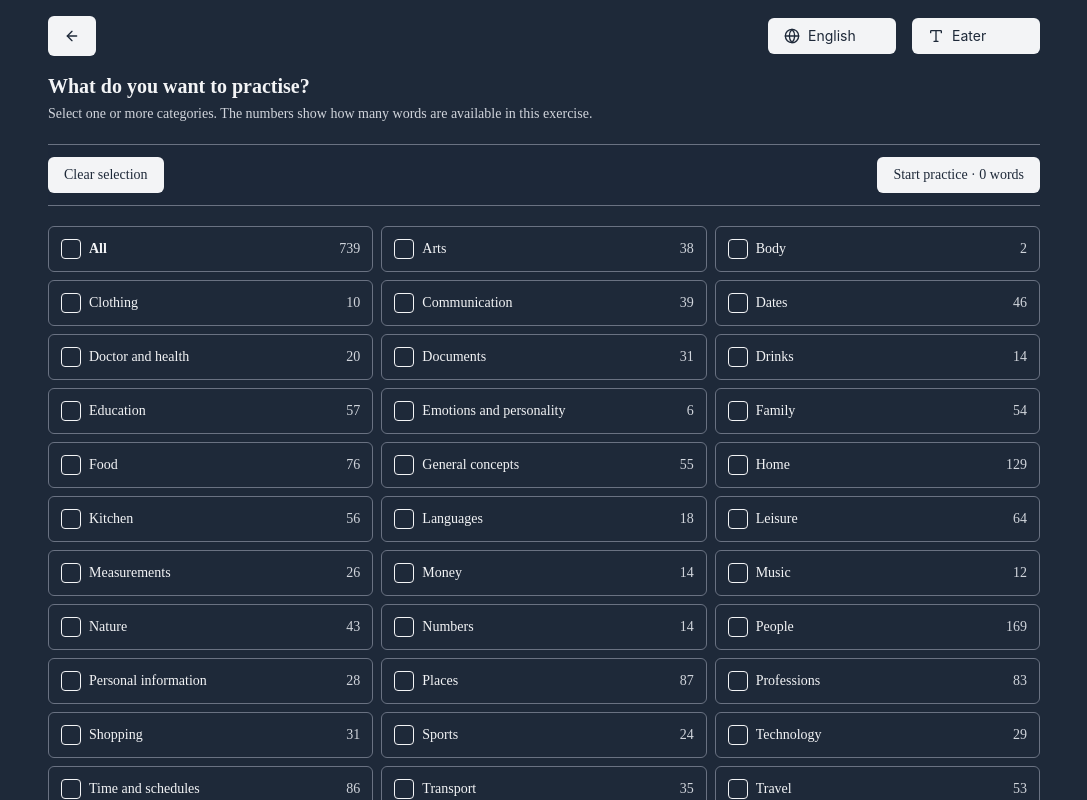
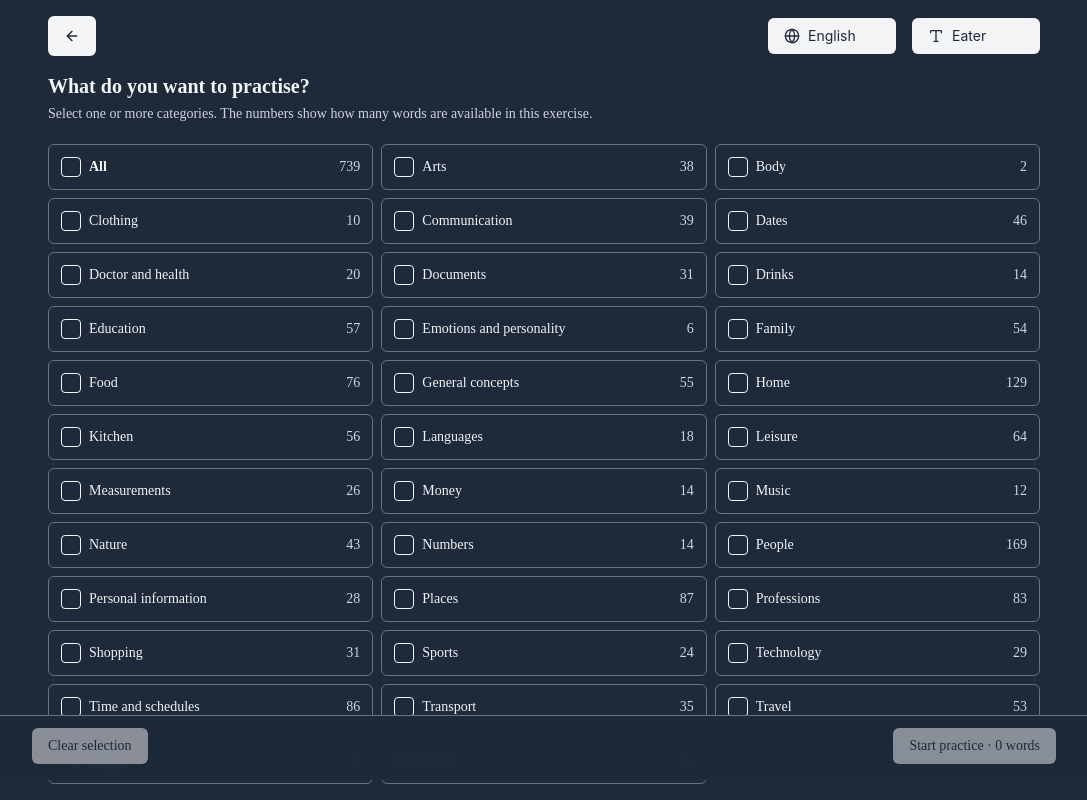
Before and after one commit to sebalovi18/german-to-practice, a Vue app: page /practice/articles in a window 1280 px wide. Shown: the whole page, without its empty margins (96-1183 px from the left). Built offline with nearby package versions, Linux system fonts and the light colour scheme; a web font is replaced by a local one.

Commit message:
Keep practice category actions at bottom

```diff
--- a/src/components/BaseCategorySelector.vue
+++ b/src/components/BaseCategorySelector.vue
@@ -83,7 +83,7 @@ function startPractice () {
 
 <template>
   <section
-    class="space-y-5"
+    class="space-y-5 pb-36 sm:pb-24"
   >
     <header
       class="space-y-1"
@@ -101,11 +101,14 @@ function startPractice () {
     </header>
 
     <div
-      class="sticky top-0 z-10 flex flex-col gap-2 border-y border-gray-500 bg-foreground/95 py-3 backdrop-blur sm:flex-row sm:items-center sm:justify-between"
+      class="fixed inset-x-0 bottom-0 z-20 border-t border-gray-500 bg-foreground/95 px-4 pb-4 pt-3 backdrop-blur"
+    >
+      <div
+        class="mx-auto flex w-full max-w-5xl flex-col gap-2 sm:flex-row sm:items-center sm:justify-between"
       >
         <button
           type="button"
-        class="btn"
+          class="btn disabled:cursor-not-allowed disabled:opacity-50"
           :disabled="!selectedCategories.length"
           @click="selectedCategories = []"
         >
@@ -117,7 +120,7 @@ function startPractice () {
         >
           <button
             type="button"
-          class="btn w-full sm:w-auto"
+            class="btn w-full disabled:cursor-not-allowed disabled:opacity-50 sm:w-auto"
             :disabled="selectedItemsCount < 2"
             @click="startPractice"
           >
@@ -131,9 +134,10 @@ function startPractice () {
           </p>
         </div>
       </div>
+    </div>
 
     <div
-      class="grid gap-2 pb-4 sm:grid-cols-2 lg:grid-cols-3"
+      class="grid gap-2 sm:grid-cols-2 lg:grid-cols-3"
     >
       <button
         type="button"
```
Lines whose indentation alone changed are shown as unchanged.
